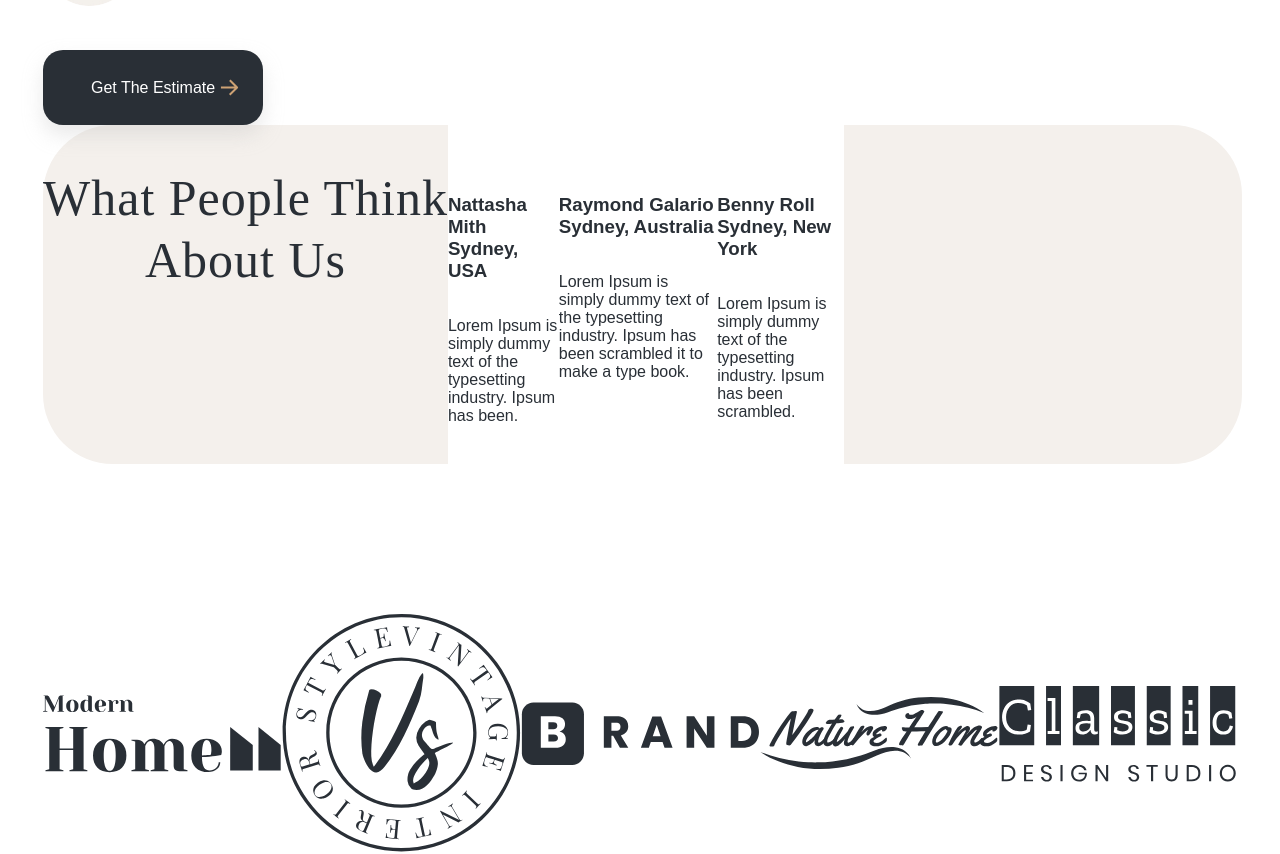
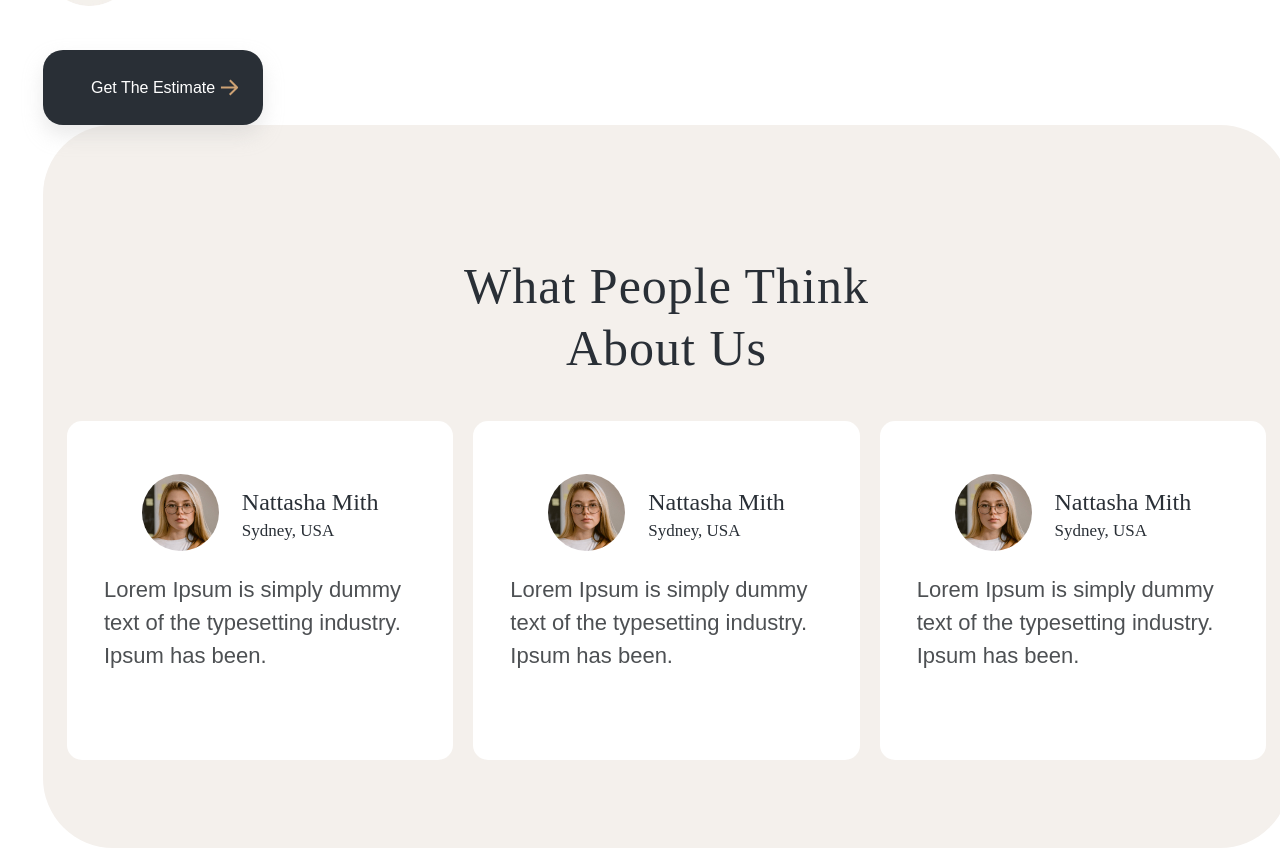
Before and after one commit to LipLip86/design-page, a React (Create React App) app: page / in a window 1280 px wide. Shown: the part 2006-2860 px from the top of the page. Built offline with nearby package versions, Linux system fonts and the light colour scheme.

Commit message:
feature: delete map

```diff
--- a/src/components/testimonial/Testimonial.module.css
+++ b/src/components/testimonial/Testimonial.module.css
@@ -1,22 +1,47 @@
-.background {
-
-}
-
-.container {
+.card {
   display: flex;
   flex-direction: column;
   color: #292F36;
-  margin-top: 50px;
   font-family: 'Jost', sans-serif;
   align-items: center;
-  flex-direction: column;
+  border-radius: 15px;
+  padding: 53px 37px 0;
+  background: #ffffff;
 }
 
-.container h3 {
+.card__content {
+  display: flex;
+  gap: 23px;
+  align-items: center;
+}
 
-  /* font-family: 'DM Serif Display', serif;
+.card__content img {
+  max-width: 77px;
+  max-height: 77px;
+}
+
+.card__content h3 {
+  margin: 0;
+  font-family: 'DM Serif Display', serif;
   font-style: normal;
   font-weight: 400;
-  font-size: 50px;
-  line-height: 125%; */
+  font-size: 24px;
+  line-height: 37px;
 }
+
+.card__content p {
+  margin: 0;
+  font-family: 'DM Serif Display', serif;
+  font-style: normal;
+  font-weight: 400;
+  font-size: 17px;
+}
+
+.card__text {
+  font-family: 'Jost', sans-serif;
+  font-style: normal;
+  font-weight: 400;
+  font-size: 22px;
+  line-height: 150%;
+  color: #4D5053;
+}
--- a/src/components/testimonial/Testimonial.tsx
+++ b/src/components/testimonial/Testimonial.tsx
@@ -1,12 +1,11 @@
-import React, { Component } from 'react';
+import React from 'react';
 import s from './Testimonial.module.css'
-import { JsxElement } from 'typescript';
-import photo1 from './Photoreview1.jpg'
 
 interface IReview {
   name: string,
   location: string,
-  text: string
+  text: string,
+  photo: any
 }
 
 const Testimonial = (props: IReview): JSX.Element => {
@@ -14,11 +13,22 @@ const Testimonial = (props: IReview): JSX.Element => {
     name,
     location,
     text,
-  }=props
+    photo
+  } = props
   return (
-    <div className={s.container}>
-    <h3>{name} {location}</h3>
-    <p>{text}</p>
+    <div className={s.card}>
+      <div className={s.card__content}>
+        <img src={ photo } alt="image" />
+        <div>
+          <h3>
+            { name }
+          </h3>
+          <p>
+            { location }
+          </p>
+        </div>
+      </div>
+      <p className={s.card__text}>{ text }</p>
     </div>
   )
 }
--- a/src/configs/reviewconfig.tsx
+++ b/src/configs/reviewconfig.tsx
@@ -1,20 +1,22 @@
+import photo1 from '../assets/Photoreview1.jpg'
+
 export const reviewConfig = [
   {
     name: "Nattasha Mith",
     location: "Sydney, USA",
     text: "Lorem Ipsum is simply dummy text of the typesetting industry. Ipsum has been.",
-    image: "src/components/testimonial/Photoreview1.jpg"
+    image: photo1
   },
   {
     name: "Raymond Galario",
     location: "Sydney, Australia",
     text: "Lorem Ipsum is simply dummy text of the typesetting industry. Ipsum has been scrambled it to make a type book.",
-    image: ""
+    image: photo1
   },
   {
     name: "Benny Roll",
     location: "Sydney, New York",
     text: "Lorem Ipsum is simply dummy text of the typesetting industry. Ipsum has been scrambled.",
-    image: ""
+    image: photo1
   }
 ]
--- a/src/pages/home/index.module.css
+++ b/src/pages/home/index.module.css
@@ -1,16 +1,3 @@
-/* @import url('https://fonts.googleapis.com/css2?family=Jost:wght@300;400;500;600;700;800;900&display=swap');
-@import url('https://fonts.googleapis.com/css2?family=DM+Serif+Display&display=swap'); */
-
-/*@font-face {*/
-/*  font-family: 'Jost Bold';*/
-/*  src:  url('../../assets/Jost-Bold.ttf') format('ttf');*/
-/*}*/
-
-/*@font-face {*/
-/*  font-family: 'DM Serif Regular';*/
-/*  src: url('../../assets/DMSerifDisplay-Regular.ttf') format('tff');*/
-/*}*/
-
 .container {
   margin: 35px;
 }
@@ -37,14 +24,14 @@
 
 .container_review {
   display: flex;
+  flex-direction: column;
   width: 1199px;
   left: 361px;
   top: 2434px;
-  background-color: #F4F0EC;
+  background: #F4F0EC;
   border-radius: 70px;
   font-family: 'Jost', sans-serif;
-
-
+  padding: 88px 24px;
 }
 
 .container h2 {
@@ -59,9 +46,6 @@ line-height: 125%;
 
 .cards {
   display: flex;
-align-content: space-between;
-width: 33%;
+  gap: 20px;
   height: 339px;
-background: #FFFFFF;
-
 }
--- a/src/pages/home/index.tsx
+++ b/src/pages/home/index.tsx
@@ -6,8 +6,8 @@ import Subcontent from '../../components/subcontent/Subcontent'
 import { cardsConfig } from '../../configs/cardsconfig';
 import About from '../../components/about/About'
 import Testimonial from "../../components/testimonial/Testimonial";
-import { reviewConfig } from '../../configs/reviewconfig';
 import Clients from '../../components/clients/Clients'
+import photo from '../../assets/Photoreview1.jpg'
 
 interface ICard {
   title: string,
@@ -21,32 +21,57 @@ interface IReview {
   text: string
 }
 
+const cardData = {
+  name: "Nattasha Mith",
+  location: "Sydney, USA",
+  text: "Lorem Ipsum is simply dummy text of the typesetting industry. Ipsum has been.",
+  image: photo
+}
+
 export const Home = () => {
   return (
     <div className={s.container}>
       <Navbar />
         <Banner />
         <div className={s.container__subcontent}>
-        {cardsConfig.map((item: ICard)=> (
-        <Subcontent
-          title={item.title}
-          text={item.text}
-          link={item.link}
-        />
-        ))}
+        {
+          cardsConfig.map((item: ICard) => (
+            <Subcontent
+              title={item.title}
+              text={item.text}
+              link={item.link}
+            />
+          ))
+        }
         </div>
         <About />
         <div className={s.container_review}>
           <h2>What People Think<br></br>
-            About Us</h2>
+            About Us
+          </h2>
           <div className={s.cards}>
-          {reviewConfig.map((item: IReview)=> (
+
             <Testimonial
-                name={item.name}
-                location={item.location}
-                text={item.text}/>
-          ))
-          }
+              name={cardData.name}
+              text={cardData.text}
+              location={cardData.location}
+              photo={cardData.image}
+            />
+
+            <Testimonial
+              name={cardData.name}
+              text={cardData.text}
+              location={cardData.location}
+              photo={cardData.image}
+            />
+
+            <Testimonial
+              name={cardData.name}
+              text={cardData.text}
+              location={cardData.location}
+              photo={cardData.image}
+            />
+
           </div>
         </div>
         <Clients />
```
Also changed, not shown: src/assets/Photoreview1.jpg (added), 1 other file (tests, documents, lock files or other folders). Lines whose indentation alone changed are shown as unchanged.
